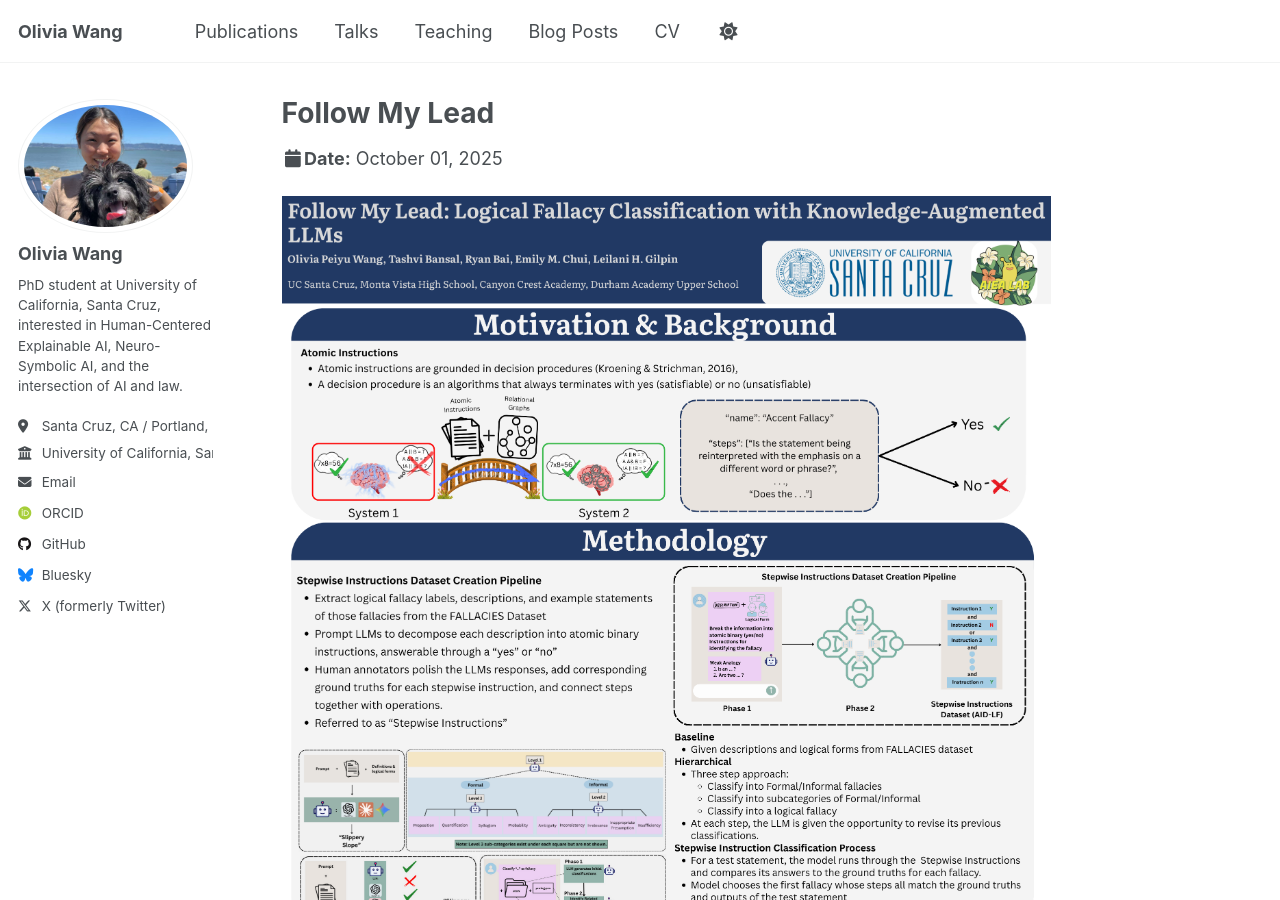
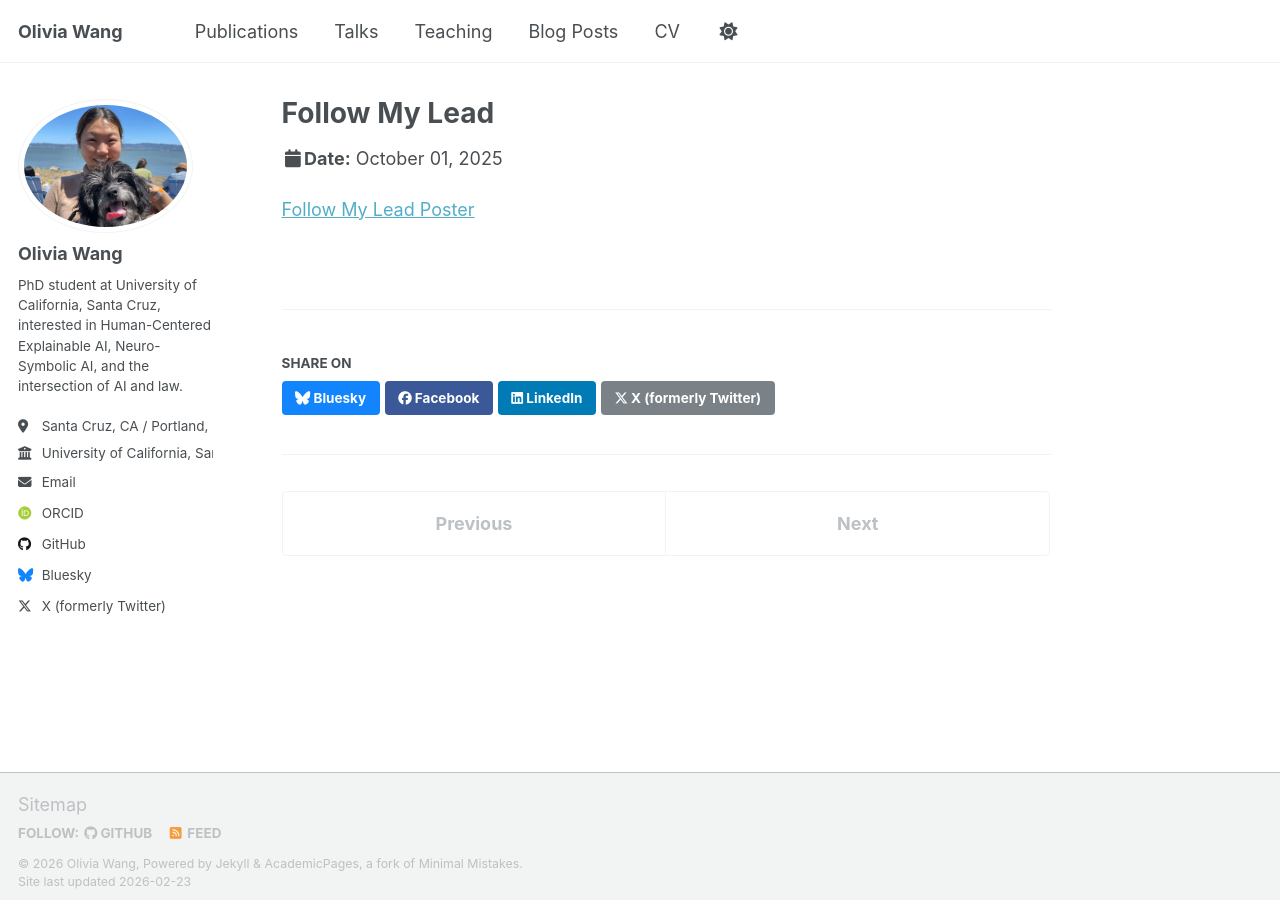
Before and after one commit to olivianxai/olivianxai.github.io, a Jekyll site: the page built from _talks/follow_my_lead.md, in a window 1280 px wide and 900 px high. Built offline with Jekyll 4.4.1, drawn with Linux system fonts in a browser that asks for light colours; some web fonts are replaced; a script that is not in the unit is left out.

Commit message:
New changes - added announcement section in about page, included poster in the talks section

```diff
--- a/_talks/follow_my_lead.md
+++ b/_talks/follow_my_lead.md
@@ -9,4 +9,4 @@ date: 10/2025
 location: "Atlanta, GA & Santa Clara, CA"
 ---
 
-![Follow My Lead Poster](/images/follow_my_lead.png)
+[Follow My Lead Poster](/images/follow_my_lead.png)
```
Also changed, not shown: _talks/beyond_sentence_level.md (+4 -0 lines).
